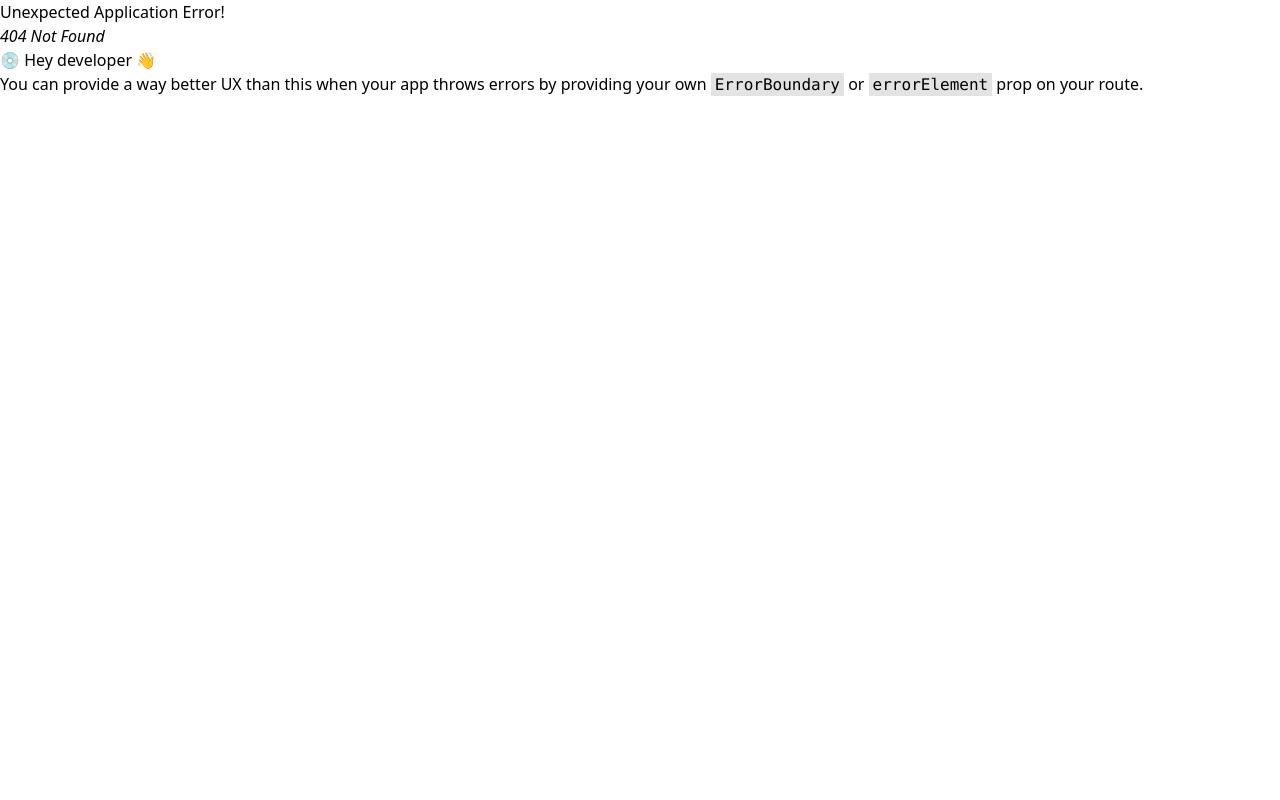
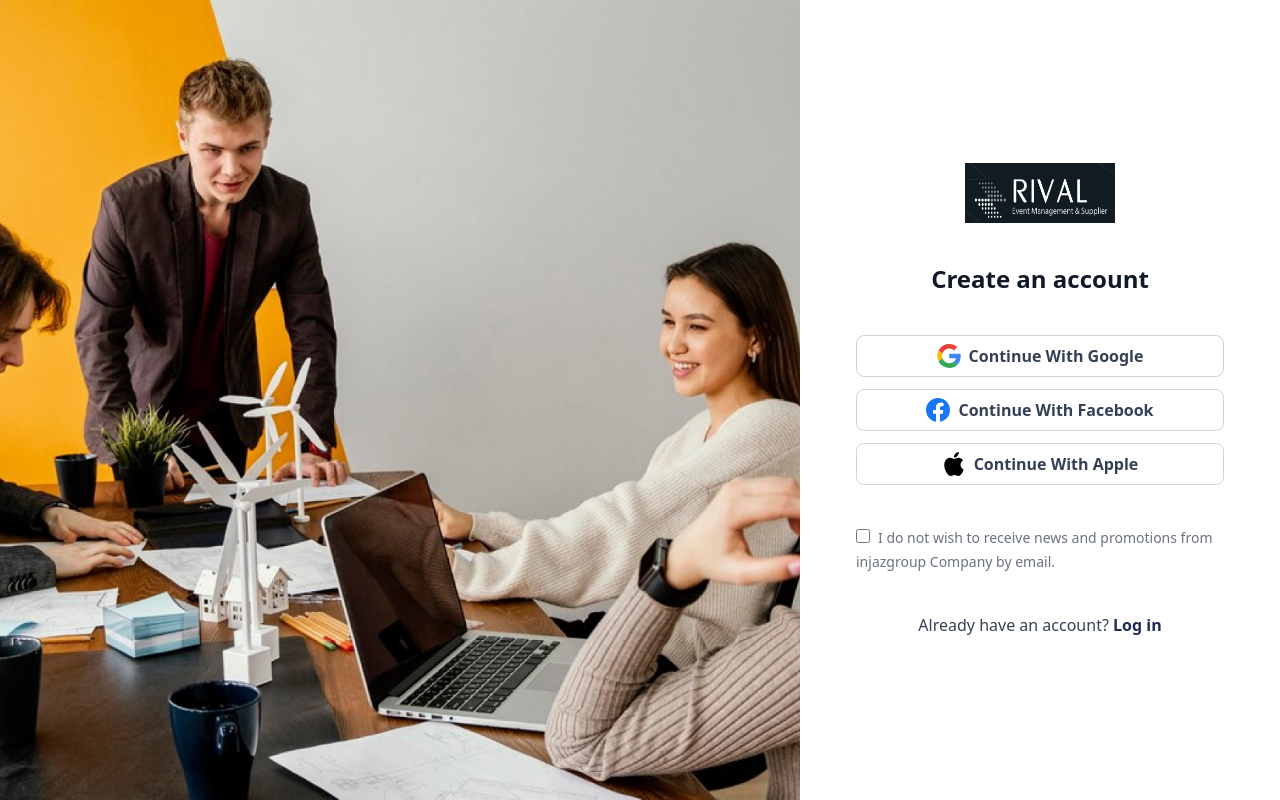
Before and after one commit to amanullhazoha/injazgroup_frontend, a React (Create React App) app: page /project/2/joinus in a window 1280 px wide. Before the commit this address had no page. Built offline with nearby package versions, Linux system fonts and the light colour scheme.

Commit message:
url change

```diff
--- a/src/pages/HomePage.jsx
+++ b/src/pages/HomePage.jsx
@@ -10,7 +10,12 @@ const HomePage = () => {
 
             <p className="text-center text-2xl font-semibold text-[#111928] mb-5">We are coming soon</p>
 
-            <Link to="/project/2/join" className="font-semibold text-white bg-black px-5 py-1.5 rounded-md hover:bg-slate-600">Join Us</Link>
+            <Link
+                to="/project/2/joinus"
+                className="font-semibold text-white bg-black px-5 py-1.5 rounded-md hover:bg-slate-600"
+            >
+                Join Us
+            </Link>
         </div>
     );
 }
--- a/src/pages/SignInPage.jsx
+++ b/src/pages/SignInPage.jsx
@@ -16,10 +16,10 @@ const SignInPage = () => {
                 <div className="flex flex-col gap-3">
                     <SocialLogInButton icon={<Google_icon />} text="Continue With Google" link={`${process.env.REACT_APP_BACKEND_BASE_URL}/api/v1/public/google-login`} />
                     <SocialLogInButton icon={<Facebook_icon />} text="Continue With Facebook" link={`${process.env.REACT_APP_BACKEND_BASE_URL}/api/v1/public/facebook-login`} />
-                    <SocialLogInButton icon={<Apple_icon />} text="Continue With Apple" link="/project/2/join" />
+                    <SocialLogInButton icon={<Apple_icon />} text="Continue With Apple" link="/project/2/joinus" />
                 </div>
 
-                <p className="text-center text-base font-normal text-[#374151] mt-10">Don’t you have an account? <Link to="/project/2/join" className="font-semibold text-[#1F2A59]">Sign up</Link></p>
+                <p className="text-center text-base font-normal text-[#374151] mt-10">Don’t you have an account? <Link to="/project/2/joinus" className="font-semibold text-[#1F2A59]">Sign up</Link></p>
             </div>
         </div>
     );
--- a/src/pages/SingUpPage.jsx
+++ b/src/pages/SingUpPage.jsx
@@ -21,7 +21,7 @@ const SignUpPage = () => {
                 <div className="flex flex-col gap-3 mb-10">
                     <SocialLogInButton icon={<Google_icon />} text="Continue With Google" link={`${process.env.REACT_APP_BACKEND_BASE_URL}/api/v1/public/google-login`} />
                     <SocialLogInButton icon={<Facebook_icon />} text="Continue With Facebook" link={`${process.env.REACT_APP_BACKEND_BASE_URL}/api/v1/public/facebook-login`} />
-                    <SocialLogInButton icon={<Apple_icon />} text="Continue With Apple" link="/project/2/join" />
+                    <SocialLogInButton icon={<Apple_icon />} text="Continue With Apple" link="/project/2/joinus" />
                 </div>
 
                 <div className="mb-10">
--- a/src/pages/index.js
+++ b/src/pages/index.js
@@ -13,7 +13,7 @@ const router = createBrowserRouter([
         element: <SignInPage />,
     },
     {
-        path: "/project/2/join",
+        path: "/project/2/joinus",
         element: <SignUpPage />,
     },
 ])
```
